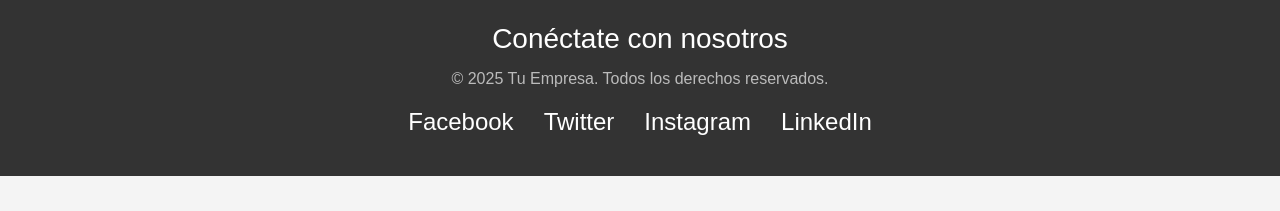
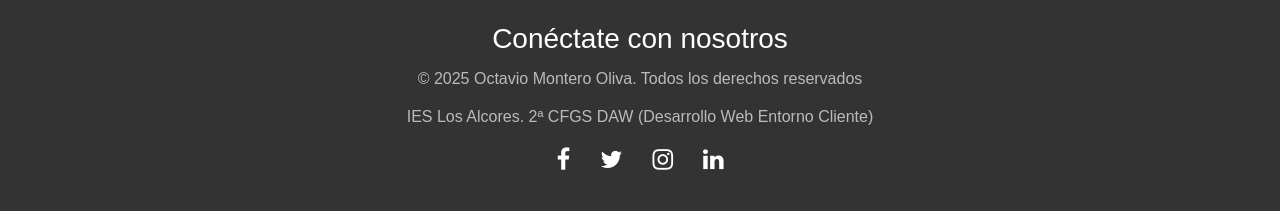
Before and after one commit to octomonoli1/pokemon-api, an Angular app: page / in a window 1280 px wide. Shown: the part 672-883 px from the top of the page. Before the commit the page ends 848 px from the top, so only its background shows below. Built offline with nearby package versions, Linux system fonts and the light colour scheme; no server answers.

Commit message:
add footer social links

```diff
--- a/angular.json
+++ b/angular.json
@@ -37,7 +37,8 @@
               }
             ],
             "styles": [
-              "src/styles.css"
+              "src/styles.css",
+              "node_modules/font-awesome/css/font-awesome.min.css"
             ],
             "scripts": [],
             "server": "src/main.server.ts",
--- a/package.json
+++ b/package.json
@@ -22,6 +22,7 @@
     "@angular/router": "^19.1.0",
     "@angular/ssr": "^19.1.7",
     "express": "^4.18.2",
+    "font-awesome": "^4.7.0",
     "rxjs": "~7.8.0",
     "tslib": "^2.3.0",
     "zone.js": "~0.15.0"
--- a/src/app/components/detail/detail.component.html
+++ b/src/app/components/detail/detail.component.html
@@ -3,7 +3,7 @@
 
     <div class="navigation-buttons">
       <a *ngIf="id > 1" href="{{ goPrev() }}" class="button previous-button">Anterior</a>
-      <a href="{{ goNext() }}" class="button next-button">Siguiente</a>
+      <a *ngIf="id < 1025" href="{{ goNext() }}" class="button next-button">Siguiente</a>
     </div>
 
     <div class="detail-image image-container ">
--- a/src/app/components/footer/footer.component.html
+++ b/src/app/components/footer/footer.component.html
@@ -1,10 +1,19 @@
 <footer>
     <h2>Conéctate con nosotros</h2>
-    <p>&copy; 2025 Tu Empresa. Todos los derechos reservados.</p>
+    <p>&copy; 2025 Octavio Montero Oliva. Todos los derechos reservados</p>
+    <p>IES Los Alcores. 2ª CFGS DAW (Desarrollo Web Entorno Cliente)</p>
     <div class="social-links">
-        <a href="#" target="_blank">Facebook</a>
-        <a href="#" target="_blank">Twitter</a>
-        <a href="#" target="_blank">Instagram</a>
-        <a href="#" target="_blank">LinkedIn</a>
+        <a href="https://www.facebook.com/octavio.monterooliva" target="_blank">
+            <i class="fa fa-facebook"></i> <!-- Icono de Facebook -->
+        </a>
+        <a href="https://x.com/iOctavio4" target="_blank">
+            <i class="fa fa-twitter"></i> <!-- Icono de Twitter -->
+        </a>
+        <a href="https://www.instagram.com/octmonoli" target="_blank">
+            <i class="fa fa-instagram"></i> <!-- Icono de Instagram -->
+        </a>
+        <a href="https://es.linkedin.com/in/octaviomo90" target="_blank">
+            <i class="fa fa-linkedin"></i> <!-- Icono de LinkedIn -->
+        </a>
     </div>
 </footer>
```
Also changed, not shown: 1 other file (tests, documents, lock files or other folders).
